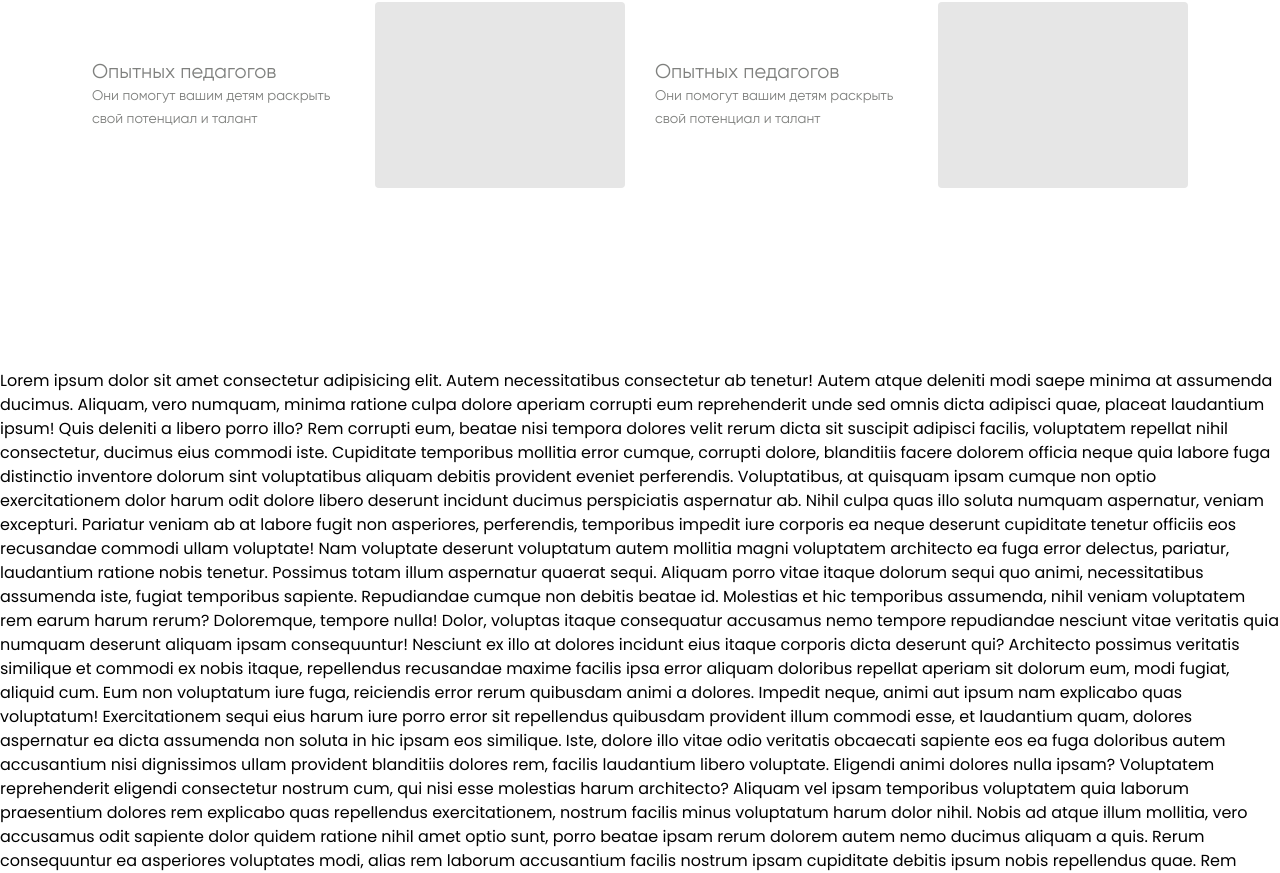
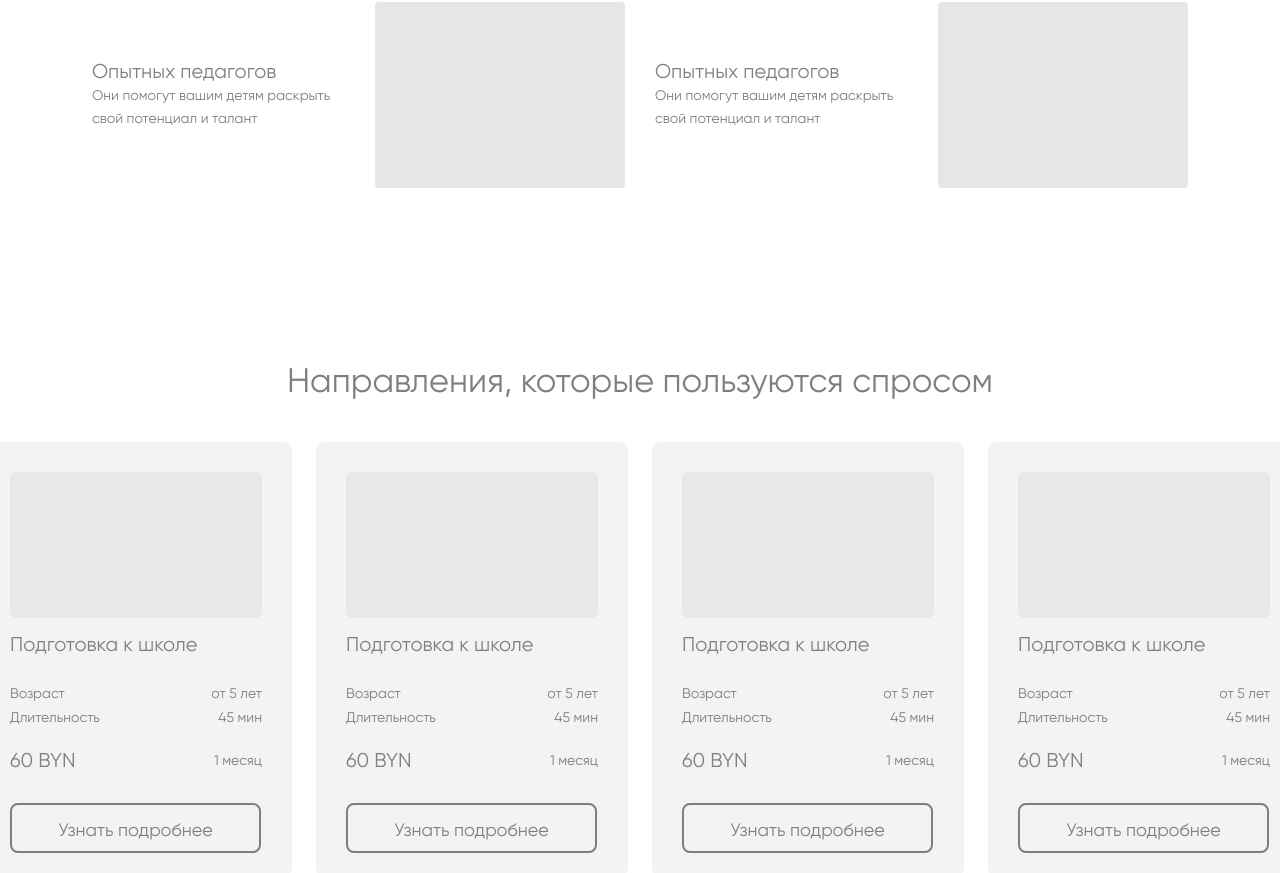
Before and after one commit to YemelyanenkoRoman/TechnoCat, a Next.js app: page / in a window 1280 px wide. Shown: the part 1220-2093 px from the top of the page. Built offline with nearby package versions, Linux system fonts and the light colour scheme.

Commit message:
(in work)

```diff
--- a/app/page.tsx
+++ b/app/page.tsx
@@ -1,7 +1,8 @@
-import Button from '@/components/Button';
+import Button from '@/components/buttons/Button';
 import H1Svg from '../public/main-page-h1.svg';
 import InCenter1 from '../public/inCenter1.svg';
 import WhatFindCenter from '@/components/WhatFindCenter';
+import DirectionCards from '@/components/DirectionCards';
 
 const Finding = [
   {
@@ -32,10 +33,13 @@ export default function Home() {
       <section className="h-[calc(100vh-138px)] bg-local-gray-b">
         <div className="px-[120px] pt-[100px] pb-[160px] max-w-[1440px] mx-auto flex justify-between">
           <div className="max-w-[600px] max-h-[400px]">
-            <h1 className="text-fifty font-normal">ТехноКот — место, где ваш ребенок реализует свои мечты и цели!</h1>
+            <h1 className="text-fifty font-normal">
+              ТехноКот — место, где ваш ребенок реализует свои мечты и цели!
+            </h1>
             <h2 className="text-sexteen font-poppins pt-10 pb-[60px]">
-              Наши квалифицированные преподаватели помогут получить вашему ребенку качественное образование и подарят
-              незабываемые впечатления от увлекательных занятий.
+              Наши квалифицированные преподаватели помогут получить вашему
+              ребенку качественное образование и подарят незабываемые
+              впечатления от увлекательных занятий.
             </h2>
             <Button />
           </div>
@@ -45,9 +49,20 @@ export default function Home() {
         </div>
       </section>
 
-      <section className="m-auto max-w-[1096px] pt-[120px] pb-[180px]">
-        <h3 className="text-thirtyfour text-center">Что вы найдете в нашем центре?</h3>
+      <section className="m-auto max-w-[1096px] pt-[120px]">
+        <h3 className="text-thirtyfour text-center">
+          Что вы найдете в нашем центре?
+        </h3>
         <WhatFindCenter FindingInCenter={Finding} />
+      </section>
+
+      <section className="m-auto max-w-[1320px] pt-[180px]">
+        <h3 className="text-thirtyfour text-center pb-[50px]">
+          Направления, которые пользуются спросом
+        </h3>
+        <div>
+          <DirectionCards />
+        </div>
       </section>
     </main>
   );
--- /dev/null
+++ b/components/DirectionCards.tsx
@@ -0,0 +1,80 @@
+import DirectionCard1 from '@/public/DirectionCard1.svg';
+import ButtonSecondary from './buttons/ButtonSecondary';
+
+interface DirectionCard {
+  img: JSX.Element;
+  title: string;
+  age: number;
+  duration: number;
+  cost: number;
+  quantity: string;
+}
+
+const DirectionCard: DirectionCard[] = [
+  {
+    img: <DirectionCard1 />,
+    title: 'Подготовка к школе',
+    age: 5,
+    duration: 45,
+    cost: 60,
+    quantity: '1 месяц',
+  },
+  {
+    img: <DirectionCard1 />,
+    title: 'Подготовка к школе',
+    age: 5,
+    duration: 45,
+    cost: 60,
+    quantity: '1 месяц',
+  },
+  {
+    img: <DirectionCard1 />,
+    title: 'Подготовка к школе',
+    age: 5,
+    duration: 45,
+    cost: 60,
+    quantity: '1 месяц',
+  },
+  {
+    img: <DirectionCard1 />,
+    title: 'Подготовка к школе',
+    age: 5,
+    duration: 45,
+    cost: 60,
+    quantity: '1 месяц',
+  },
+];
+
+const DirectionCards = () => {
+  return (
+    <div className="flex flex-row justify-center gap-[24px]">
+      {DirectionCard.map((item) => {
+        return (
+          <div className="w-[312px] h-[434px] rounded-lg bg-local-gray-act flex flex-col p-[30px]">
+            {item.img}
+            <div className="max-w-[252px] max-h-[133px] pt-[15px] flex flex-col">
+              <h4 className="text-twenty">{item.title}</h4>
+              <div className="flex flex-row justify-between text-fourteen pt-[25px]">
+                <p>Возраст</p>
+                <p>от {item.age} лет</p>
+              </div>
+              <div className="flex flex-row justify-between text-fourteen">
+                <p>Длительность</p>
+                <p>{item.duration} мин</p>
+              </div>
+              <div className="flex flex-row text-fourteen justify-between pt-[20px]">
+                <p className="text-twenty">{item.cost} BYN</p>
+                <p>{item.quantity}</p>
+              </div>
+              <div className="pt-[30px]">
+                <ButtonSecondary />
+              </div>
+            </div>
+          </div>
+        );
+      })}
+    </div>
+  );
+};
+
+export default DirectionCards;
--- /dev/null
+++ b/components/buttons/ButtonSecondary.tsx
@@ -0,0 +1,9 @@
+const ButtonSecondary = () => {
+  return (
+    <button className="w-[251px] h-[50px] px-[30px] py-[14px] font-gilroy text-eighteen border-[2px] border-local-gray-t text-local-gray-t rounded-lg">
+      Узнать подробнее
+    </button>
+  );
+};
+
+export default ButtonSecondary;
--- a/tailwind.config.js
+++ b/tailwind.config.js
@@ -21,6 +21,7 @@ module.exports = {
       },
       colors: {
         'local-gray-b': '#F6F5F5',
+        'local-gray-b-2': '#F8F8F8',
         'local-gray-t': '#7F807E',
         'local-gray-t-2': '#EBE7E4',
         'local-gray-act': '#F3F3F3',
```
Also changed, not shown: components/buttons/Button.tsx (renamed from components/Button.tsx), public/DirectionCard1.svg (added).
